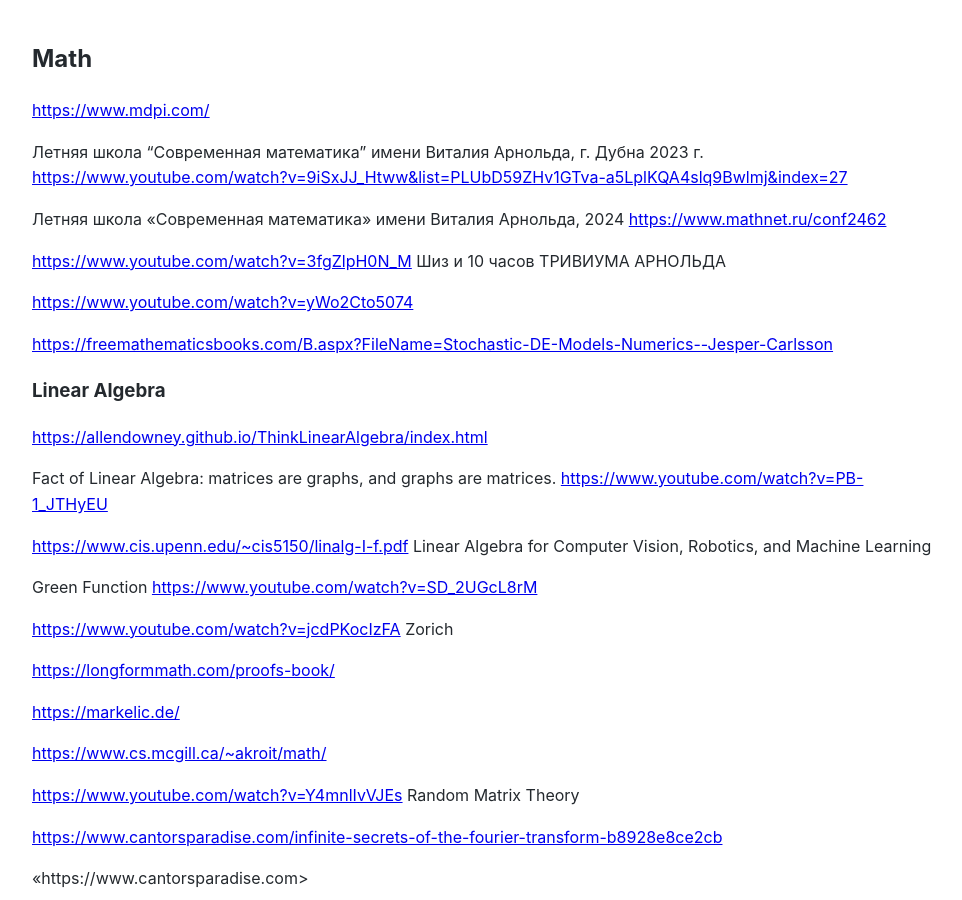
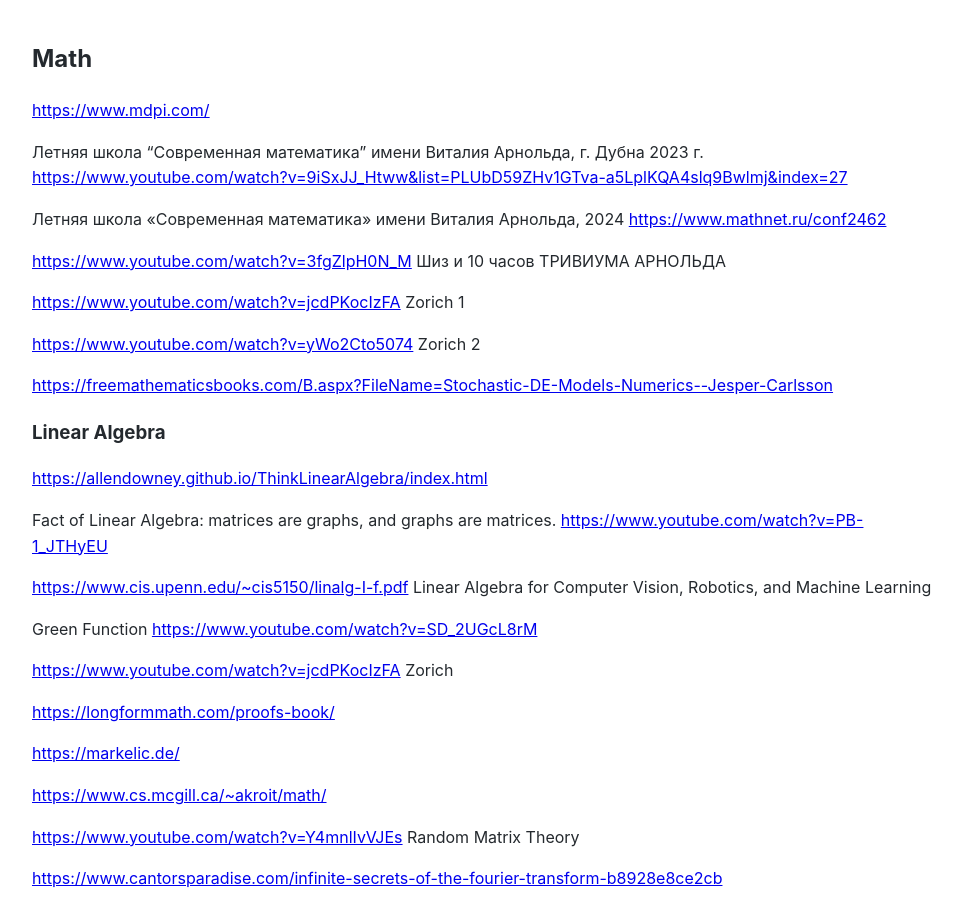
Before and after one commit to Michael-Lubinsky/michael-lubinsky.github.com, a Jekyll site: the page built from math/math.md, in a window 1280 px wide and 900 px high. Shown: the whole window, without its empty margins (158-1120 px from the left). Built offline with Jekyll 4.4.1, drawn with Linux system fonts in a browser that asks for light colours; our own code applies the rules of GitHub Pages for plain Markdown files.

Commit message:
Update math.md

```diff
--- a/math/math.md
+++ b/math/math.md
@@ -11,7 +11,9 @@
 <https://www.youtube.com/watch?v=3fgZlpH0N_M>
 Шиз и 10 часов ТРИВИУМА АРНОЛЬДА
 
-<https://www.youtube.com/watch?v=yWo2Cto5074>
+<https://www.youtube.com/watch?v=jcdPKocIzFA> Zorich 1
+
+<https://www.youtube.com/watch?v=yWo2Cto5074> Zorich 2
 
 
 <https://freemathematicsbooks.com/B.aspx?FileName=Stochastic-DE-Models-Numerics--Jesper-Carlsson>
```
